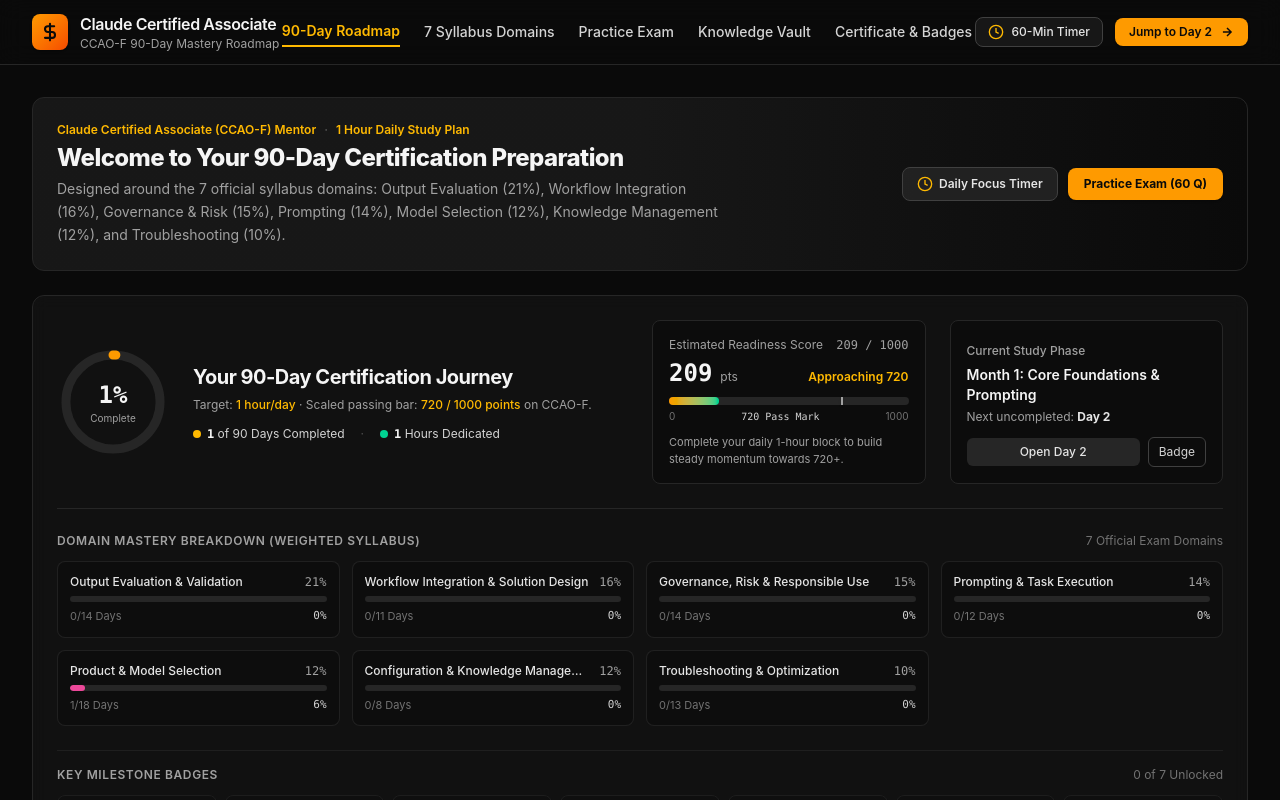
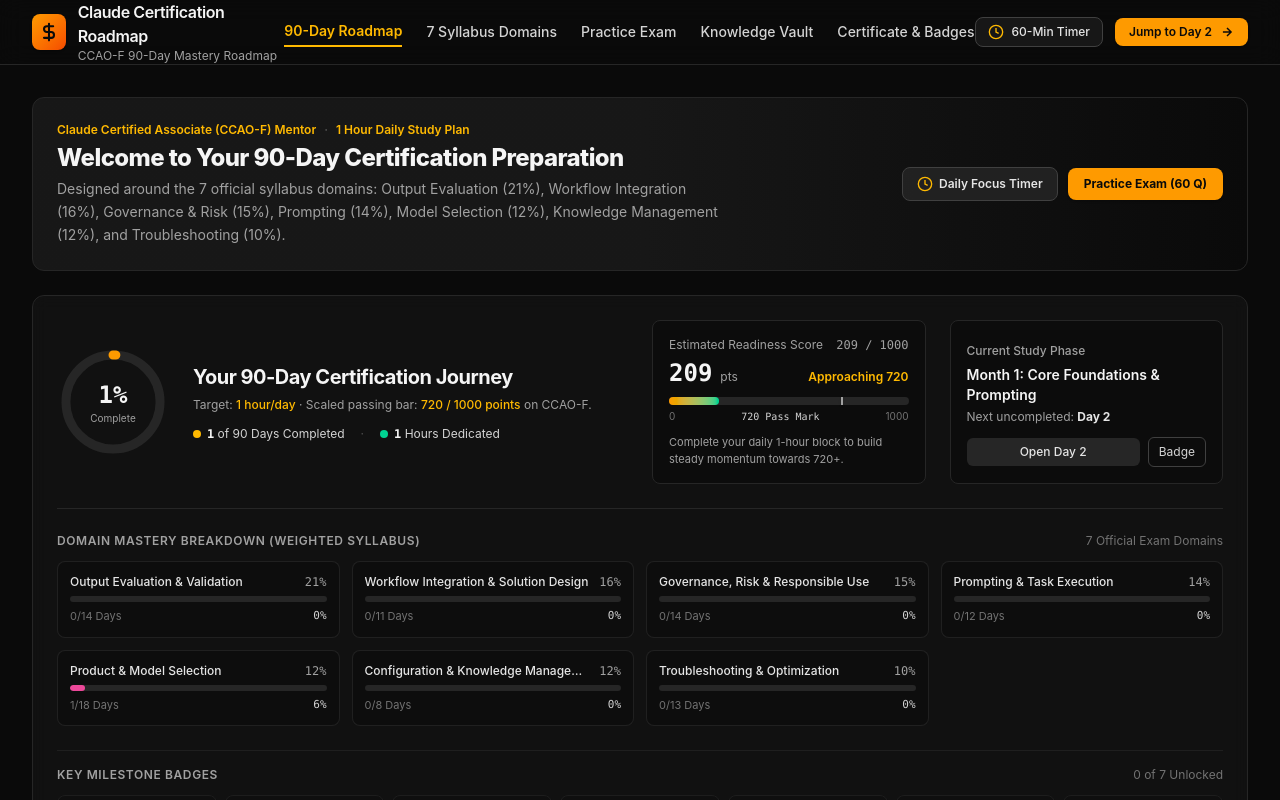
Before and after one commit to Ankit11191/ClaudeAssociateCertification, a React (Vite) app: page / in a window 1280 px wide. Shown: the top 800 px of the page. Built offline with nearby package versions, Linux system fonts and the light colour scheme.

Commit message:
Header name Change

```diff
--- a/src/components/Header.tsx
+++ b/src/components/Header.tsx
@@ -31,7 +31,7 @@
             className="text-left group cursor-pointer focus:outline-none"
           >
             <span className="block text-base font-semibold tracking-tight text-neutral-100 group-hover:text-amber-400 transition-colors">
-              Claude Certified Associate
+              Claude Certification Roadmap
             </span>
             <span className="block text-xs text-neutral-400">
               CCAO-F 90-Day Mastery Roadmap
```
